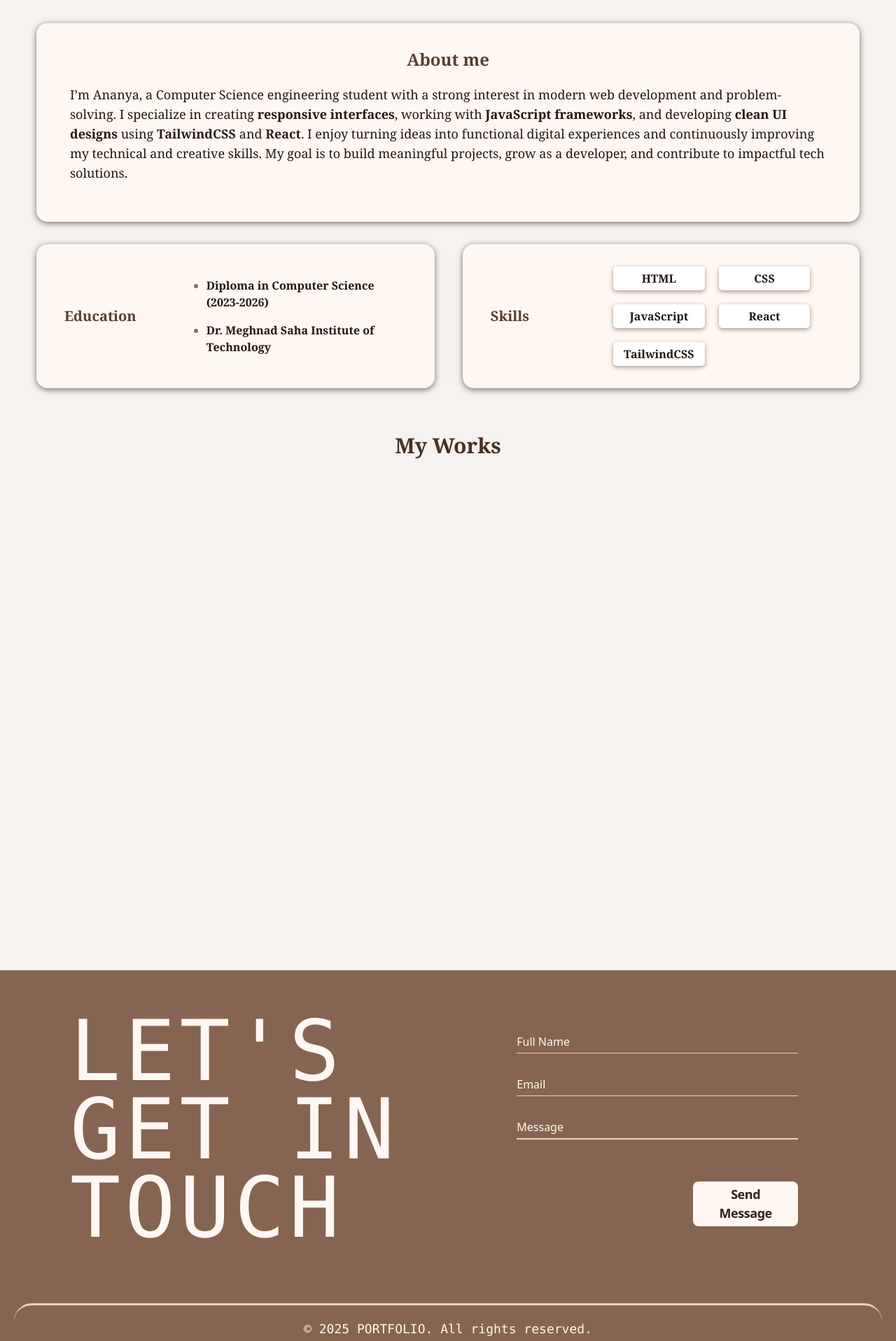
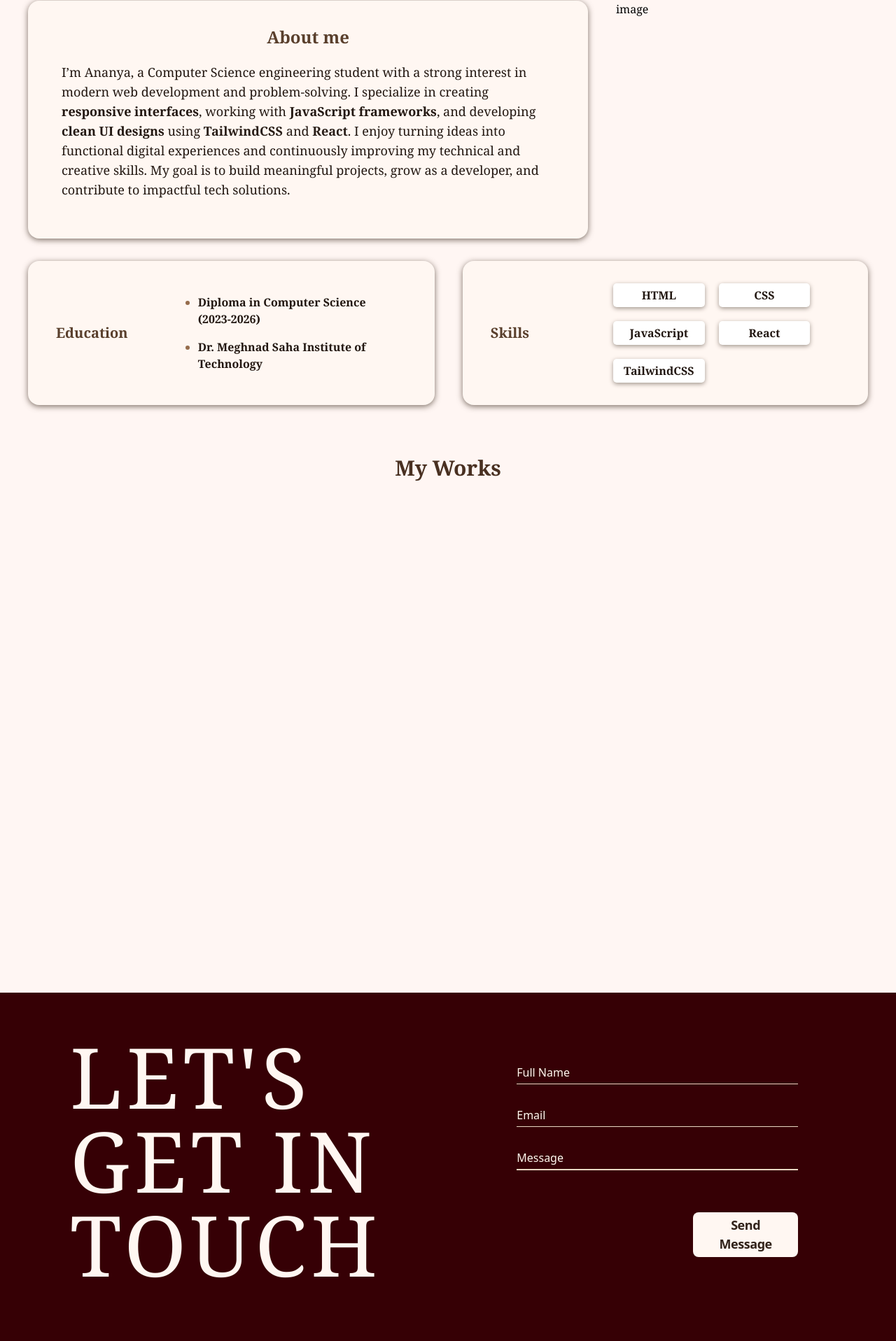
Before and after one commit to ANANYA-BERA/PORTFOLIO, a React (Vite) app in the folder Portfolio/: page / in a window 1280 px wide. Shown: the part 875-2792 px from the top of the page at 70% size. Built offline with nearby package versions, Linux system fonts and the light colour scheme.

Commit message:
layout changed

```diff
--- a/Portfolio/src/Components/AboutSection/About.jsx
+++ b/Portfolio/src/Components/AboutSection/About.jsx
@@ -2,16 +2,23 @@ import React from 'react'
 import AboutText from './AboutText'
 import Education from './Education'
 import Skills from './Skills'
+import AboutImage from './AboutImage'
 
 const About = () => {
   return (
-    <div className='px-13 py-8 font-serif'>
+    <div className='px-10 pb-10 font-serif'>
+    <div className=' flex gap-10'>
       <AboutText />
+      <AboutImage />
+
+    </div>
       <div className='flex gap-10'>
         <Education />
         <Skills />
       </div>
-    </div>
+
+  </div>
+
   )
 }
 
--- /dev/null
+++ b/Portfolio/src/Components/AboutSection/AboutImage.jsx
@@ -0,0 +1,11 @@
+import React from 'react'
+
+const AboutImage = () => {
+  return (
+    <div>
+      image
+    </div>
+  )
+}
+
+export default AboutImage
--- a/Portfolio/src/Components/AboutSection/AboutText.jsx
+++ b/Portfolio/src/Components/AboutSection/AboutText.jsx
@@ -3,7 +3,7 @@ import React from 'react'
 
 const AboutText = () => {
   return (
-    <div>
+    <div className='w-2/3'>
       <div className='bg-[#fff7f2] py-9 px-12 rounded-2xl mb-8 shadow' data-aos='flip-up'>
         <h2 className='text-2xl font-bold text-center text-[#593F2C] pb-5'>About me</h2>
         <p className='text-lg text-[#221711] mb-5'>I’m Ananya, a Computer Science engineering student with a strong interest in modern web development and problem-solving.
--- a/Portfolio/src/Components/ContactSection/Contact.jsx
+++ b/Portfolio/src/Components/ContactSection/Contact.jsx
@@ -5,7 +5,7 @@ import ContactText from './ContactText'
 
 export default function Contact() {
   return (
-    <div className=' bg-[#856551] p-5'>
+    <div className='bg-[#360005] p-5'>
       <div className=' flex flex-row pb-10 gap-10 items-center px-10'>
         <ContactText />
         <ContactForm />
--- a/Portfolio/src/Components/ContactSection/ContactText.jsx
+++ b/Portfolio/src/Components/ContactSection/ContactText.jsx
@@ -3,7 +3,7 @@ import React from 'react'
 const ContactText = () => {
   return (
     <div className='w-1/2 p-10'>
-      <h1 className='text-[120px] tracking-wider leading-28 uppercase text-[#fff7f2] font-mono' data-aos='slide-right'>Let's Get in Touch</h1>
+      <h1 className='text-[120px] tracking-wider leading-30 uppercase text-[#fff7f2] font-serif' data-aos='slide-right'>Let's Get in Touch</h1>
     </div>
   )
 }
--- a/Portfolio/src/Components/HomePage/HeroRight.jsx
+++ b/Portfolio/src/Components/HomePage/HeroRight.jsx
@@ -6,7 +6,7 @@ const HeroRight = () => {
     <div className='flex flex-row justify-between pl-10 py-5 pr-4 w-2/3 items-center'>
       <div className='flex flex-col justify-center py-10'>
         <h2 className='text-[#9c806e] font-bold text-2xl'>Hi, It's Ananya</h2>
-        <span className='tracking-tight HText font-serif' data-aos='fade-right'> <span className='text-[#31231b]'>Front</span>end Developer</span>
+        <span className='tracking-tight HText font-serif' data-aos='fade-right'> <span className='text-[#5a0a0e]'>Front</span>end Developer</span>
         <button data-aos='fade-up' className='btn bg-[#856551] text-[#fff8ef] transition durstion-300 ease-in-outhover:-translate-y-2 hover:scale-120'>Dounload CV</button>
       </div>
       <div>
--- a/Portfolio/src/index.css
+++ b/Portfolio/src/index.css
@@ -2,7 +2,7 @@
 
 
 body{
-    background-color: #F5F2F0;
+    background-color: #fff6f3;
     /* background-color: oklch(98% 0.016 73.684); */
 }
 
```
